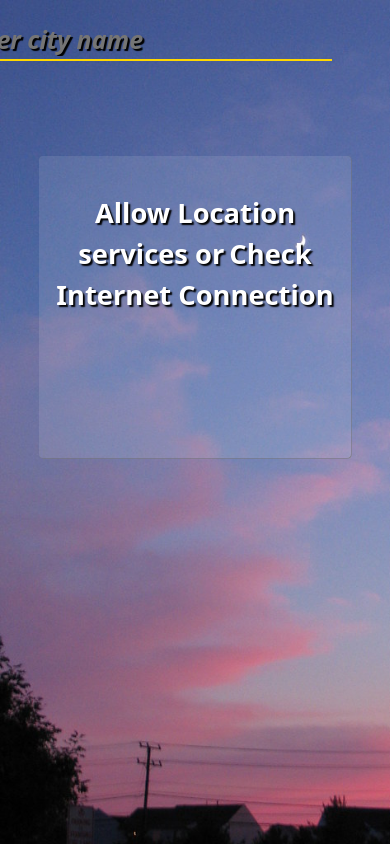
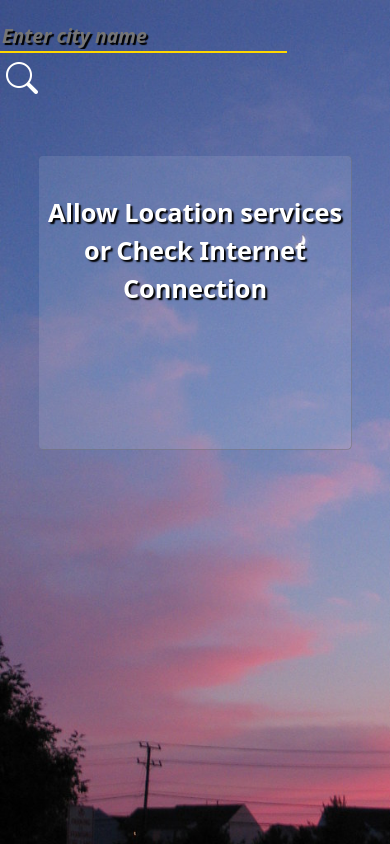
Before and after one commit to Dhaminipepakayala/weather-app, a plain HTML site: page index.htm in a window 390 px wide. Drawn offline with nearby package versions, Linux system fonts and the light colour scheme.

Commit message:
Update style.css

```diff
--- a/style.css
+++ b/style.css
@@ -31,7 +31,7 @@ input[type="text"]
     outline:none;
     border-bottom: 2px solid gold;
     color:white;
-    font-size: 25px;
+    font-size: 2.5vw;
     font-style: italic;
     text-shadow:2px 2px 1px black;
     font-weight:bold;
@@ -43,13 +43,13 @@ input[type="text"]
     background:rgba(255,255,255,.1);
     color:rgb(30, 29, 29);
 
-    margin-top: 15%;
+    margin-top: 17%;
     margin-left: 23%;
     margin-right: 25%;
     padding:2% 2% 2% 2%;
     font-weight: bold;
 text-shadow: 1px 1px 3px wheat;
-    font-size: 2.2vw;
+    font-size: 2vw;
  border-radius: 4px;
  box-shadow: 0.5px 0.5px  rgb(121, 121, 121);
    text-align: center;
@@ -57,7 +57,7 @@ text-shadow: 1px 1px 3px wheat;
 }
 
 #location,#country{
-    font-size: 3.5vw;
+    font-size: 3vw;
    color:white;
    text-shadow: 2px 2px 1.5px black;
 }
@@ -67,7 +67,7 @@ text-shadow: 1px 1px 3px wheat;
   text-shadow: 2px 2px 1.5px black;
 }
 #des{
-    font-size:3vw;
+    font-size:2.5vw;
 }
 button{
     outline:none;
@@ -76,12 +76,21 @@ button{
 }
 #msg{
     color:red;
-    font-size: 20px;
+    font-size: 2.3vw;
     text-shadow: 2px 2px 1px black;
     font-weight: bold;
 
 }
 @media (max-width:600px) {
+
+input[type="text"]
+{
+    font-size: 5vw;
+}
+
+#msg{
+    font-size: 4vw;
+}
     .bg{
         background:url(bg1.jpg) ;
 
@@ -94,7 +103,7 @@ button{
         margin-right:10%;
     }
     #location,#country{
-        font-size: 7vw;
+        font-size: 6.5vw;
     }
     #temperature,#fahtemp{
         font-size: 8vw;
```
